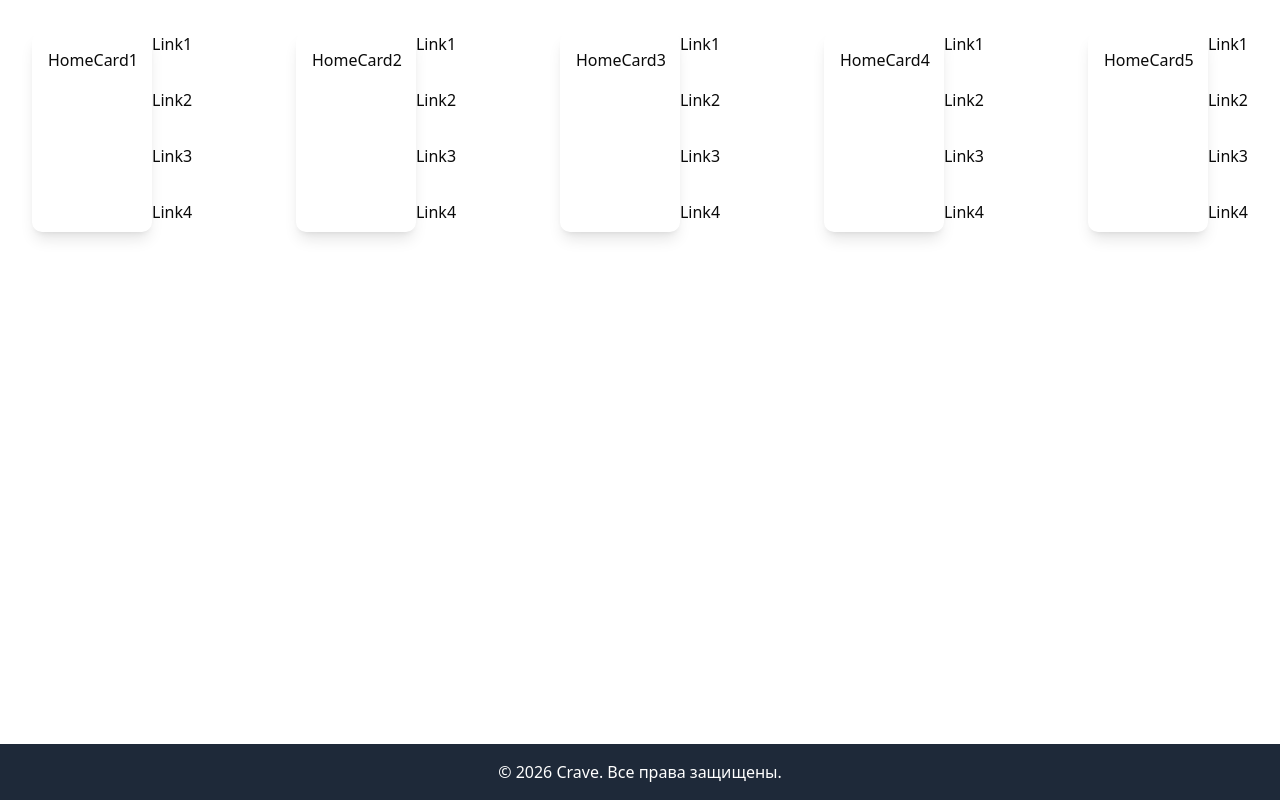
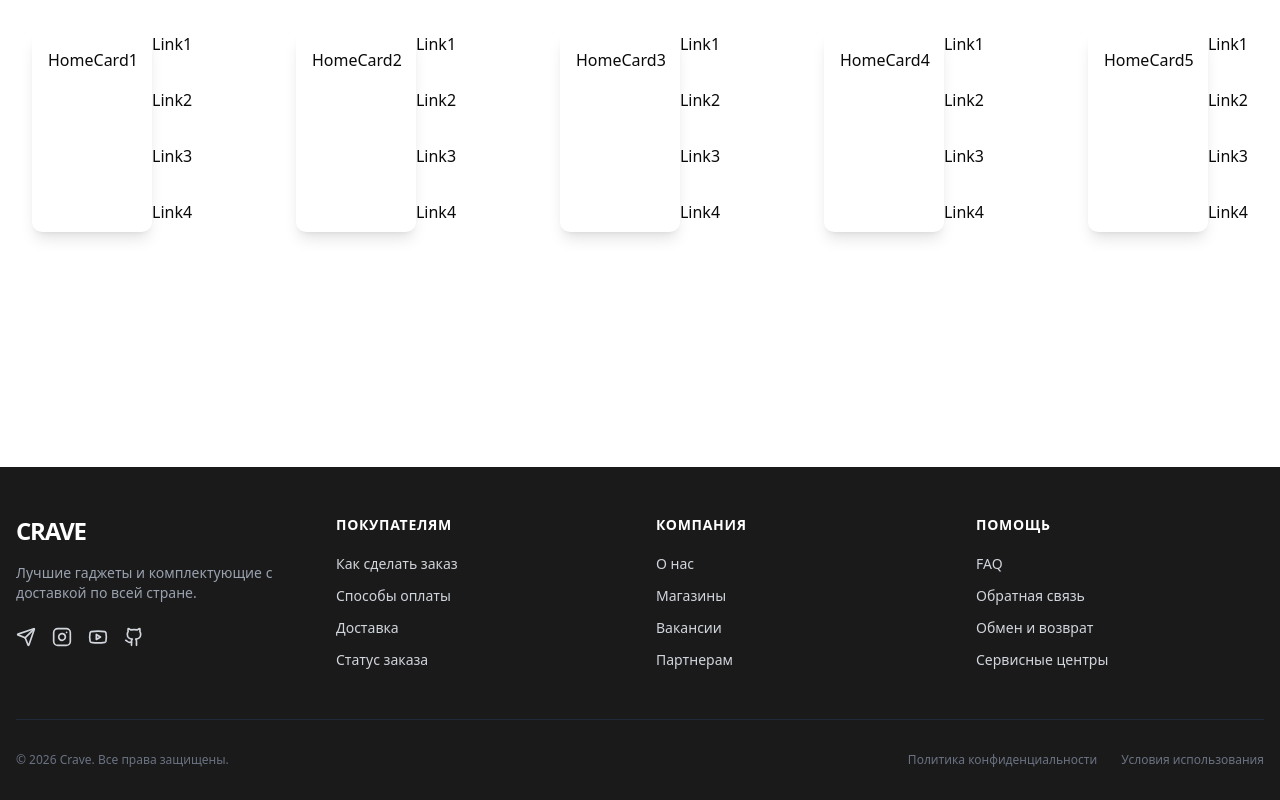
Before and after one commit to Dankewu0/Crave-frontend, a Next.js app: page / in a window 1280 px wide. Built offline with nearby package versions, Linux system fonts and the light colour scheme.

Commit message:
refactor: refactored code

```diff
--- a/app/_components/Footer.tsx
+++ b/app/_components/Footer.tsx
@@ -1,8 +1,116 @@
-export default function Footer() {
+import Link from "next/link";
+import { cn } from "@/app/_lib/utils";
+import { Github, Instagram, Youtube, Send } from "lucide-react";
+
+interface FooterProps {
+  className?: string;
+}
+
+const FOOTER_SECTIONS = [
+  {
+    title: "Покупателям",
+    links: [
+      { label: "Как сделать заказ", href: "/how-to-order" },
+      { label: "Способы оплаты", href: "/payment" },
+      { label: "Доставка", href: "/delivery" },
+      { label: "Статус заказа", href: "/order-status" },
+    ],
+  },
+  {
+    title: "Компания",
+    links: [
+      { label: "О нас", href: "/about" },
+      { label: "Магазины", href: "/shops" },
+      { label: "Вакансии", href: "/careers" },
+      { label: "Партнерам", href: "/partners" },
+    ],
+  },
+  {
+    title: "Помощь",
+    links: [
+      { label: "FAQ", href: "/faq" },
+      { label: "Обратная связь", href: "/feedback" },
+      { label: "Обмен и возврат", href: "/returns" },
+      { label: "Сервисные центры", href: "/service" },
+    ],
+  },
+] as const;
+
+export default function Footer({ className }: FooterProps) {
   return (
-    <footer className="bg-gray-800 text-white py-4">
-      <div className="container mx-auto text-center">
-        <p>&copy; {new Date().getFullYear()} Crave. Все права защищены.</p>
+    <footer className={cn("bg-[#1a1a1a] text-gray-300 pt-12 pb-8", className)}>
+      <div className="max-w-7xl mx-auto px-4">
+        <div className="grid grid-cols-2 md:grid-cols-4 gap-8 mb-12">
+          <div className="col-span-2 md:col-span-1">
+            <Link
+              href="/"
+              className="text-2xl font-black text-white uppercase tracking-tighter mb-4 block"
+            >
+              Crave
+            </Link>
+            <p className="text-sm text-gray-400 mb-6 max-w-xs">
+              Лучшие гаджеты и комплектующие с доставкой по всей стране.
+            </p>
+            <div className="flex gap-4">
+              <Link
+                href="#"
+                className="hover:text-orange-500 transition-colors"
+              >
+                <Send size={20} />
+              </Link>
+              <Link
+                href="#"
+                className="hover:text-orange-500 transition-colors"
+              >
+                <Instagram size={20} />
+              </Link>
+              <Link
+                href="#"
+                className="hover:text-orange-500 transition-colors"
+              >
+                <Youtube size={20} />
+              </Link>
+              <Link
+                href="#"
+                className="hover:text-orange-500 transition-colors"
+              >
+                <Github size={20} />
+              </Link>
+            </div>
+          </div>
+
+          {FOOTER_SECTIONS.map((section) => (
+            <div key={section.title}>
+              <h4 className="text-white font-bold mb-4 text-sm uppercase tracking-wider">
+                {section.title}
+              </h4>
+              <ul className="space-y-2">
+                {section.links.map((link) => (
+                  <li key={link.href}>
+                    <Link
+                      href={link.href}
+                      className="text-sm hover:text-white transition-colors hover:translate-x-1 inline-block transform"
+                    >
+                      {link.label}
+                    </Link>
+                  </li>
+                ))}
+              </ul>
+            </div>
+          ))}
+        </div>
+
+        <div className="border-t border-gray-800 pt-8 flex flex-col md:flex-row justify-between items-center gap-4 text-xs text-gray-500">
+          <p>© {new Date().getFullYear()} Crave. Все права защищены.</p>
+          <div className="flex gap-6">
+            <Link href="/policy" className="hover:underline">
+              Политика конфиденциальности
+            </Link>
+            <Link href="/terms" className="hover:underline">
+              Условия использования
+            </Link>
+          </div>
+        </div>
       </div>
     </footer>
   );
--- a/app/_components/Header/Header.tsx
+++ b/app/_components/Header/Header.tsx
@@ -3,7 +3,7 @@ import NavigationMenu from "./NavigationMenu";
 import { CircleUserRound, ShoppingCart, Heart } from "lucide-react";
 import Link from "next/link";
 import SearchBar from "./SearchBar";
-import { cn } from "@/lib/utils";
+import { cn } from "@/app/_lib/utils";
 
 interface HeaderProps {
   className?: string;
--- a/app/_components/Header/HeaderMobile.tsx
+++ b/app/_components/Header/HeaderMobile.tsx
@@ -1,12 +1,46 @@
 import SearchBar from "./SearchBar";
+import { Menu, ShoppingCart } from "lucide-react";
+import Link from "next/link";
+import { cn } from "@/app/_lib/utils";
 
-export default function HeaderMobile() {
+interface HeaderMobileProps {
+  className?: string;
+}
+
+export default function HeaderMobile({ className }: HeaderMobileProps) {
   return (
-    <div className="flex flex-col">
-      <div>Crave</div>
-      <div>
+    <header
+      className={cn(
+        "flex flex-col gap-3 bg-white p-3 sticky top-0 z-50 shadow-sm border-b",
+        className,
+      )}
+    >
+      <div className="flex items-center justify-between gap-4">
+        <button className="text-gray-700 p-1 active:bg-gray-100 rounded-md transition-colors">
+          <Menu size={24} />
+        </button>
+
+        <Link
+          href="/"
+          className="text-orange-500 font-black text-2xl tracking-tighter uppercase flex-1"
+        >
+          Crave
+        </Link>
+
+        <Link
+          href="/cart"
+          className="text-gray-700 p-1 relative active:bg-gray-100 rounded-md transition-colors"
+        >
+          <ShoppingCart size={24} />
+          <span className="absolute -top-1 -right-1 bg-orange-500 text-white text-[10px] font-bold min-w-[16px] h-4 flex items-center justify-center px-1 rounded-full border-2 border-white">
+            0
+          </span>
+        </Link>
+      </div>
+
+      <div className="w-full">
         <SearchBar />
       </div>
-    </div>
+    </header>
   );
 }
--- a/app/layout.tsx
+++ b/app/layout.tsx
@@ -5,7 +5,7 @@ import Header from "./_components/Header/Header";
 import Footer from "./_components/Footer";
 import HeaderMobile from "./_components/Header/HeaderMobile";
 import BottomMenu from "./_components/MobileComponents/BottomMenu";
-import { cn } from "@/lib/utils";
+import { cn } from "@/app/_lib/utils";
 
 const geistSans = Geist({
   variable: "--font-geist-sans",
```
